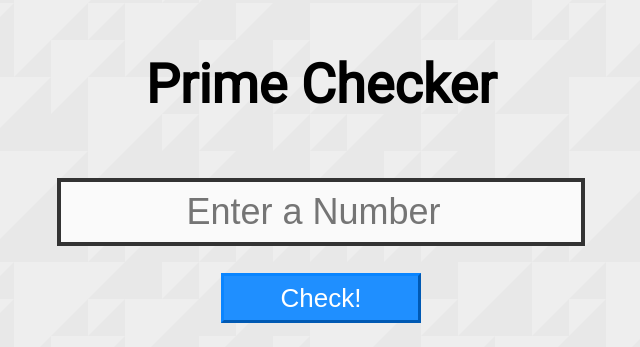
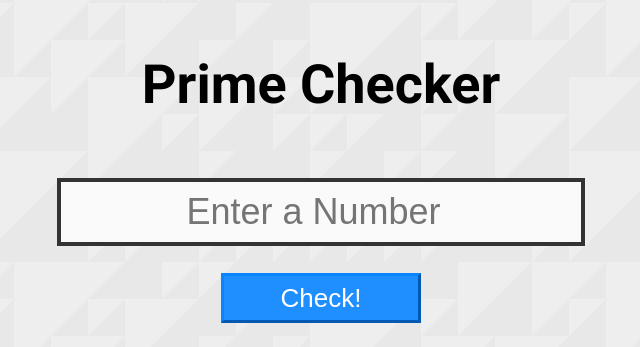
Before and after one commit to knagisa/prime_factorization, a plain HTML site: page index.html in a window 1280 px wide. Shown: the part 182-529 px from the top of the page, 319-959 px from the left. Drawn offline with Linux system fonts and the light colour scheme.

Commit message:
Update index.html

```diff
--- a/index.html
+++ b/index.html
@@ -13,11 +13,11 @@
     <meta name="twitter:title" content="Prime Checker">
     <meta name="twitter:description" content="Check whether a number is prime or not.">
     <meta name="twitter:image" content="https://knagisa.github.io/prime_factorization/img/twitter_img.png">
+    <link href="https://fonts.googleapis.com/css?family=Roboto:400,700" rel="stylesheet">
     <link rel="stylesheet" href="./css/reset.css">
     <style type="text/css">
-      @import url('https://fonts.googleapis.com/css?family=Roboto');
       body {
-        font-family: "Roboto", sans-serif;
+        font-family: 'Roboto', sans-serif;
         margin: 0;
         padding: 0;
         background-color: #e8e8e8;
```
